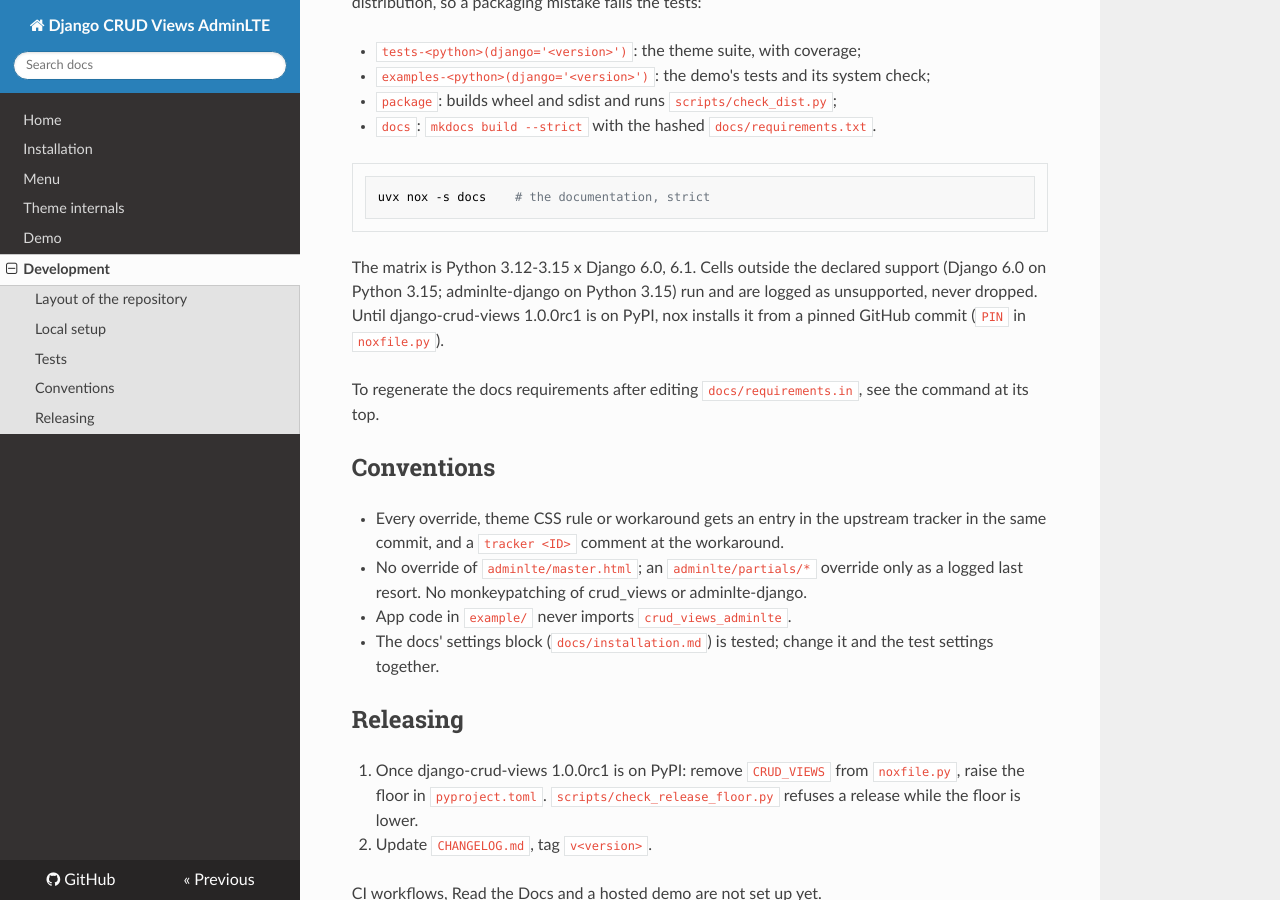
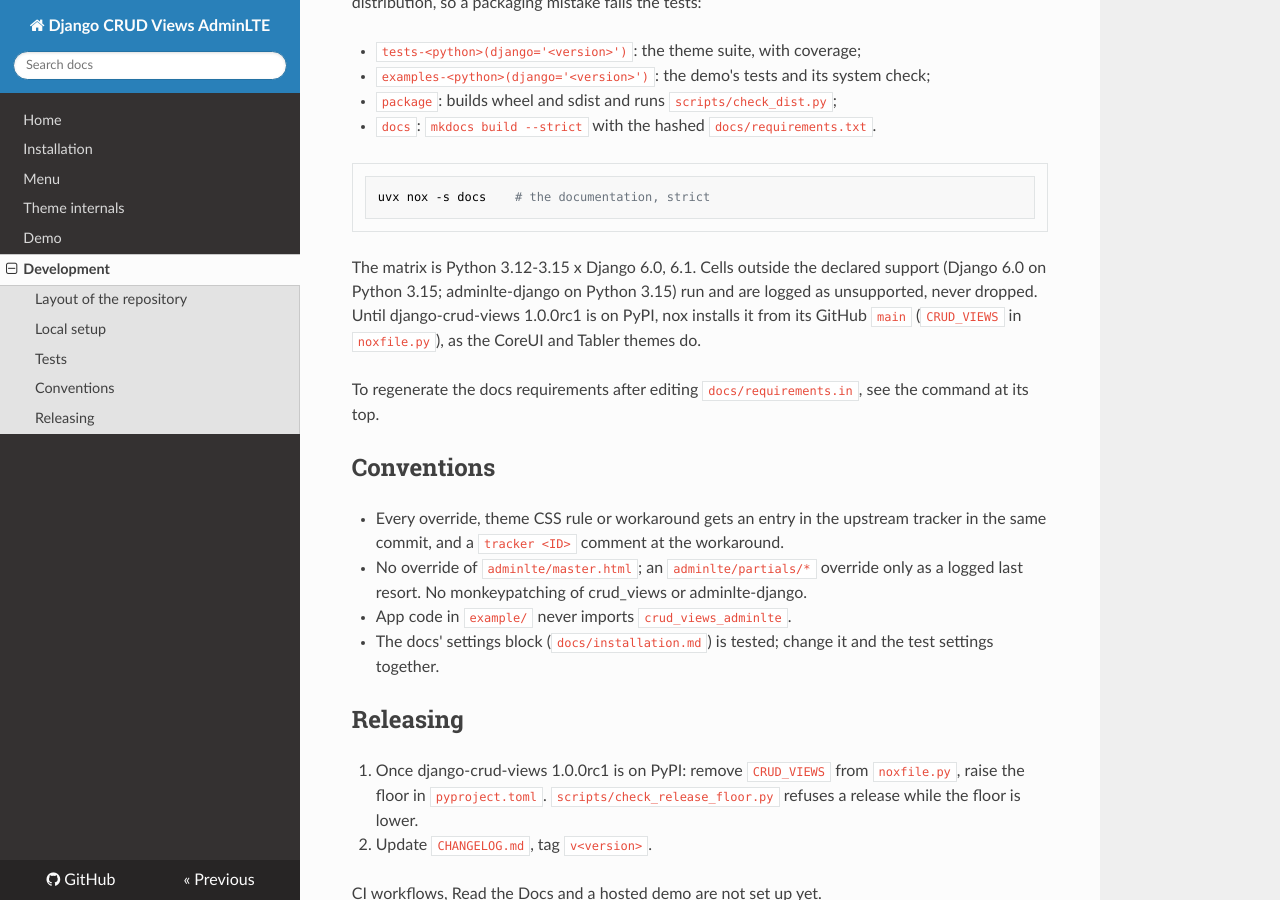
Before and after one commit to jacob-consulting/django-crud-views-adminlte, an MkDocs documentation site: the page built from docs/development.md, in a window 1280 px wide and 900 px high, scrolled down 1335 px. Built offline with MkDocs 1.6.1, drawn with Linux system fonts in a browser that asks for light colours; nearby versions of some CDN libraries.

Commit message:
build: test against django-crud-views main instead of a pinned commit
The nox matrix (and CI) installs django-crud-views from its GitHub main, as the
CoreUI and Tabler themes do, until 1.0.0rc1 is on PyPI. PIN and the pin-bump
procedure are retired; the docs that described them follow.

Co-Authored-By: Claude Opus 5.5 <noreply@anthropic.com>

```diff
--- a/Taskfile.yaml
+++ b/Taskfile.yaml
@@ -82,7 +82,7 @@ tasks:
       - "{{.MANAGE}} check --fail-level WARNING"
 
   test:matrix:
-    desc: Run the full nox matrix against the installed package (django-crud-views from the pinned GitHub commit), as CI does
+    desc: Run the full nox matrix against the installed package (django-crud-views from its GitHub main), as CI does
     cmds:
       - uvx nox {{.CLI_ARGS}}
 
--- a/docs/development.md
+++ b/docs/development.md
@@ -61,7 +61,7 @@ uvx nox -s docs    # the documentation, strict
 
 The matrix is Python 3.12-3.15 x Django 6.0, 6.1. Cells outside the declared support (Django 6.0 on Python 3.15;
 adminlte-django on Python 3.15) run and are logged as unsupported, never dropped. Until django-crud-views 1.0.0rc1 is
-on PyPI, nox installs it from a pinned GitHub commit (`PIN` in `noxfile.py`).
+on PyPI, nox installs it from its GitHub `main` (`CRUD_VIEWS` in `noxfile.py`), as the CoreUI and Tabler themes do.
 
 To regenerate the docs requirements after editing `docs/requirements.in`, see the command at its top.
 
--- a/pyproject.toml
+++ b/pyproject.toml
@@ -67,7 +67,7 @@ Issues = "https://github.com/jacob-consulting/django-crud-views-adminlte/issues"
 Changelog = "https://github.com/jacob-consulting/django-crud-views-adminlte/blob/main/CHANGELOG.md"
 
 # Local development tracks the sibling checkouts (unreleased upstream features). nox, CI installs
-# django-crud-views from its GitHub (noxfile.py CRUD_VIEWS, pinned) instead until 1.0.0rc1 is on PyPI.
+# django-crud-views from its GitHub main (noxfile.py CRUD_VIEWS) instead until 1.0.0rc1 is on PyPI.
 [tool.uv.sources]
 django-crud-views = { path = "../../django-crud-views", editable = true }
 django-crud-views-extensions = { path = "../../django-crud-views-extensions", editable = true }
```
Also changed, not shown: CLAUDE.md (+1 -1 lines), README.md (+1 -1 lines), noxfile.py (+8 -7 lines), superpowers/notes/upstream-tracker.md (+5 -2 lines), superpowers/plans/2026-11-21-adminlte-theme.md (+2 -0 lines).
